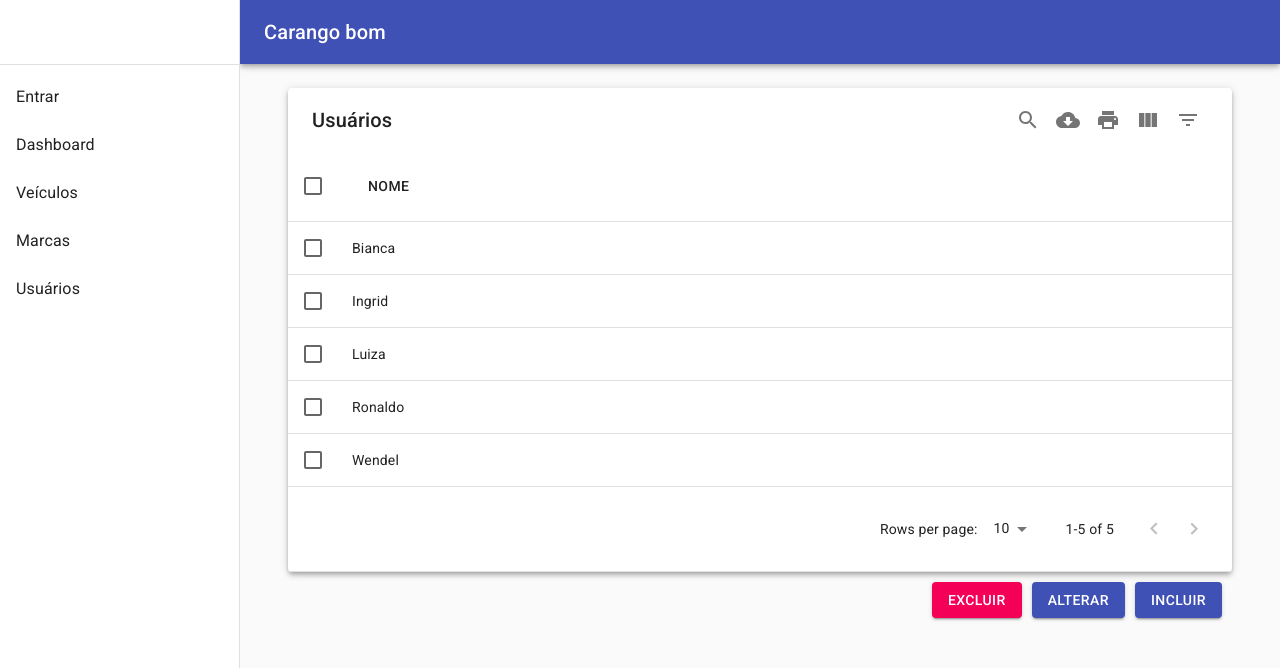
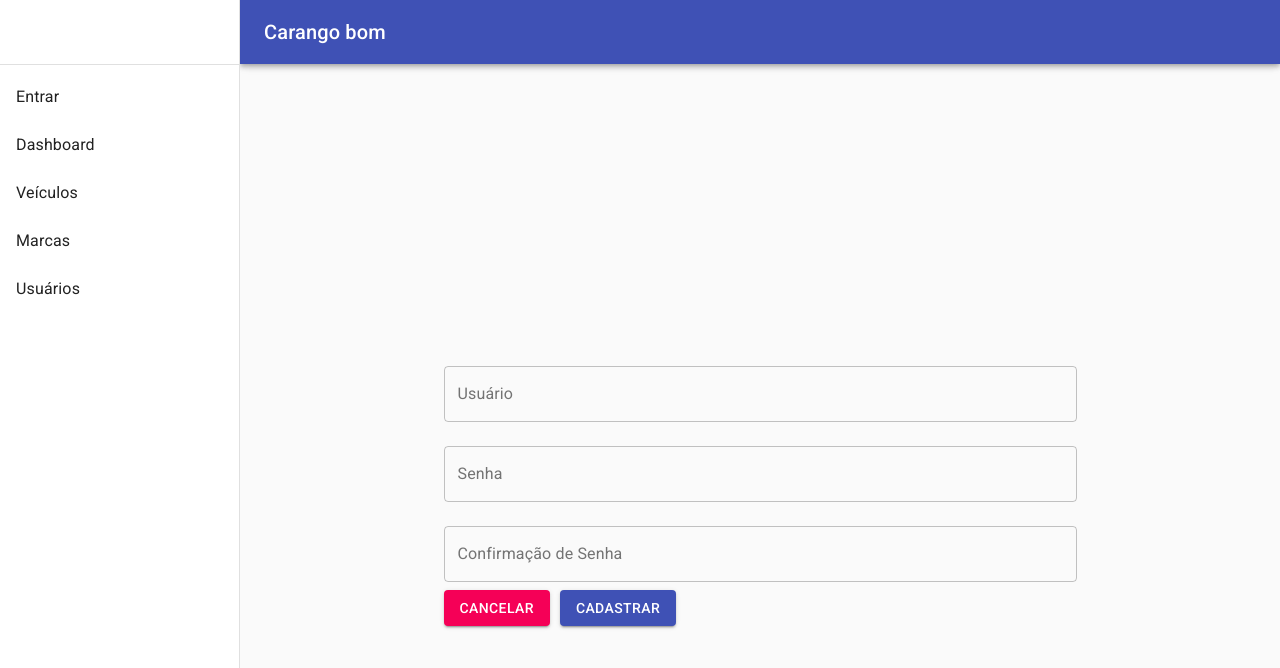
Before and after one commit to CaelumAulas/aceleratw-turma3-grupo2-frontend, a React (Create React App) app: page /usuarios/cadastro in a window 1280 px wide. Shown: the top 668 px of the page. Built offline with nearby package versions, Linux system fonts and the light colour scheme.

Commit message:
login/register user with api

```diff
--- a/src/components/PageHeader/PageHeader.js
+++ b/src/components/PageHeader/PageHeader.js
@@ -22,7 +22,7 @@ const drawerWidth = 240;
 const items = [
   {
     text: "Entrar",
-    route: "/",
+    route: "/login",
   },
   {
     text: "Dashboard",
--- a/src/components/PrivateRoute/PrivateRoute.js
+++ b/src/components/PrivateRoute/PrivateRoute.js
@@ -1,34 +1,12 @@
-import React from "react";
-import PropTypes from "prop-types";
-
+/* eslint-disable react/prop-types */
+import React, { useContext } from "react";
+import UserLogged from "../../contexts/UserLogged";
 import { Redirect, Route } from "react-router";
 
-const PrivateRoute = ({ path, component: Component, ...rest }) => {
-  const isAuthenticated = JSON.parse(localStorage.getItem("userToken"));
+export default function PrivateRoute({ children, ...rest }) {
+  const isAuthenticated = useContext(UserLogged);
 
-  return (
-    <Route
-      {...rest}
-      render={(props) =>
-        isAuthenticated ? (
-          <Component {...props} />
-        ) : (
-          <Redirect
-            to={{
-              pathname: "/login",
-              // eslint-disable-next-line react/prop-types
-              state: { returnUrl: props.location.pathname },
-            }}
-          />
-        )
-      }
-    />
-  );
-};
-
-PrivateRoute.propTypes = {
-  path: PropTypes.string.isRequired,
-  component: PropTypes.func.isRequired,
-};
-
-export default PrivateRoute;
+  console.log(isAuthenticated);
+  if (!isAuthenticated.token) return <Redirect to="/login" />;
+  return <Route {...rest}>{children}</Route>;
+}
--- /dev/null
+++ b/src/contexts/UserLogged.js
@@ -0,0 +1,5 @@
+import { createContext } from "react";
+
+const UserLogged = createContext({ token: null });
+
+export default UserLogged;
--- a/src/fragments/Login/LoginForm.js
+++ b/src/fragments/Login/LoginForm.js
@@ -1,15 +1,58 @@
-import React from "react";
+import React, { useState, useContext } from "react";
 import { GridFullHeight } from "components/GridFullHeight/GridFullHeight";
 import TextInput from "components/TextInput/TextInput";
 import CustomButton from "components/CustomButton/CustomButton";
+import { Link } from "react-router-dom";
+import UserLogged from "../../contexts/UserLogged";
 
 const LoginForm = () => {
+  const [username, setUsername] = useState("");
+  const [password, setPassword] = useState("");
+  const userLogged = useContext(UserLogged);
+
+  async function handleLogin() {
+    await fetch(`http://localhost:8080/auth`, {
+      method: "POST",
+      headers: {
+        "Content-Type": "application/json",
+      },
+      body: JSON.stringify({
+        name: username,
+        password: password,
+      }),
+    })
+      .then((response) => response.json())
+      .then((data) => {
+        userLogged.token = data.token;
+      });
+  }
+
   return (
     <GridFullHeight container direction="column" alignItems="center">
-      <form>
-        <TextInput id="username" label="Usuário" />
-        <TextInput id="password" label="Senha" type="password" />
-        <CustomButton label="Logar" />
+      <form
+        onSubmit={(e) => {
+          e.preventDefault();
+          handleLogin();
+        }}
+      >
+        <TextInput
+          value={username}
+          id="username"
+          label="Usuário"
+          onChange={(e) => setUsername(e.target.value)}
+        />
+        <TextInput
+          value={password}
+          id="password"
+          label="Senha"
+          type="password"
+          onChange={(e) => setPassword(e.target.value)}
+        />
+        <CustomButton label="Entrar" />
+        <p>
+          {" "}
+          Não tem conta? <Link to="/usuarios/cadastro"> Cadastra-se</Link>
+        </p>
       </form>
     </GridFullHeight>
   );
--- a/src/fragments/User/UserRegistrationForm.js
+++ b/src/fragments/User/UserRegistrationForm.js
@@ -1,4 +1,4 @@
-import React from "react";
+import React, { useState } from "react";
 import { GridFullHeight } from "components/GridFullHeight/GridFullHeight";
 import TextInput from "components/TextInput/TextInput";
 import CustomButton from "components/CustomButton/CustomButton";
@@ -6,6 +6,23 @@ import userStyles from "./styles";
 
 const UserRegistrationForm = () => {
   const classes = userStyles();
+  const [username, setUsername] = useState("");
+  const [password, setPassword] = useState("");
+  const [passwordConfirmation, setPasswordConfirmation] = useState("");
+
+  function handleRegisterUser() {
+    fetch(`http://localhost:8080/users`, {
+      method: "post",
+      headers: {
+        Accept: "application/vnd.vtex.ds.v10+json",
+        "Content-Type": "application/json",
+      },
+      body: JSON.stringify({
+        name: username,
+        password: password,
+      }),
+    });
+  }
 
   return (
     <GridFullHeight
@@ -14,21 +31,44 @@ const UserRegistrationForm = () => {
       justify="center"
       alignItems="center"
     >
-      <form>
-        <TextInput id="username" label="Usuário" />
-        <TextInput id="password" label="Senha" type="password" />
+      <form
+        onSubmit={(e) => {
+          e.preventDefault();
+          handleRegisterUser();
+        }}
+      >
         <TextInput
+          value={username}
+          id="username"
+          label="Usuário"
+          onChange={(e) => setUsername(e.target.value)}
+        />
+        <TextInput
+          value={password}
+          id="password"
+          label="Senha"
+          type="password"
+          onChange={(e) => setPassword(e.target.value)}
+        />
+        <TextInput
+          value={passwordConfirmation}
           id="passwordConfirmation"
           label="Confirmação de Senha"
           type="password"
+          onChange={(e) => setPasswordConfirmation(e.target.value)}
         />
         <div style={{ display: "flex" }}>
+          <CustomButton
+            style={{ marginRight: "10px" }}
+            type="reset"
+            color="secondary"
+            label="Cancelar"
+          />
           <CustomButton
             type="submit"
             label="Cadastrar"
             className={classes.submitButton}
           />
-          <CustomButton type="reset" color="secondary" label="Cancelar" />
         </div>
       </form>
     </GridFullHeight>
--- a/src/fragments/Vehicle/VehicleForm.js
+++ b/src/fragments/Vehicle/VehicleForm.js
@@ -1,4 +1,4 @@
-import React, { useState, useCallback, useEffect } from "react";
+import React, { useState, useCallback, useEffect, useContext } from "react";
 import CustomButton from "components/CustomButton/CustomButton";
 import { GridFullHeight } from "components/GridFullHeight/GridFullHeight";
 import TextInput from "components/TextInput/TextInput";
@@ -8,6 +8,7 @@ import InputLabel from "@material-ui/core/InputLabel";
 import FormControl from "@material-ui/core/FormControl";
 import vehicleStyles from "./styles";
 import { useHistory, useLocation } from "react-router-dom";
+import UserLogged from "contexts/UserLogged";
 
 const VehicleForm = () => {
   const routeState = useLocation()?.state;
@@ -19,9 +20,16 @@ const VehicleForm = () => {
   const [modelValue, setModelValue] = useState("");
   const [yearValue, setYearValue] = useState("");
   const [priceValue, setPriceValue] = useState("");
+  const userLogged = useContext(UserLogged);
 
   useEffect(() => {
-    fetch("http://localhost:8080/brands")
+    fetch("http://localhost:8080/brands", {
+      method: "GET",
+      headers: {
+        Accept: "application/json",
+        Authorization: "Bearer " + userLogged.token,
+      },
+    })
       .then((data) => data.json())
       .then((response) => {
         setBrandData(response.content);
@@ -50,7 +58,6 @@ const VehicleForm = () => {
             method: "post",
           };
 
-      console.log(url);
       fetch(url, {
         method,
         headers: {
--- a/src/routes.js
+++ b/src/routes.js
@@ -12,7 +12,7 @@ import VehicleRegistration from "screens/Vehicle/VehicleRegistration";
 import ListVehicle from "screens/Vehicle/ListVehicle";
 import PageHeader from "components/PageHeader/PageHeader";
 import ConfirmProvider from "components/Confirmation/ConfirmProvider";
-// import PrivateRoute from "components/PrivateRoute/PrivateRoute";
+import PrivateRoute from "components/PrivateRoute/PrivateRoute";
 
 export default function Routes() {
   return (
@@ -20,14 +20,18 @@ export default function Routes() {
       <ConfirmProvider>
         <PageHeader>
           <Switch>
-            {/* <PrivateRoute path="/inicio" component={Dashboard} /> */}
-            <Route exact path="/" component={Dashboard} />
+            <Route exact path="/" component={ListVehicle} />
             <Route path="/login" exact component={Login} />
-            <Route path="usuarios/cadastro" component={UserRegistration} />
+            <PrivateRoute path="/dashboard">
+              <Dashboard />
+            </PrivateRoute>
+            <Route path="/usuarios/cadastro" component={UserRegistration} />
             <Route path="/usuarios" component={ListUsers} />
             <Route path="/marcas/cadastro" component={BrandRegistration} />
             <Route path="/marcas" component={ListBrand} />
-            <Route path="/veiculos/cadastro" component={VehicleRegistration} />
+            <PrivateRoute path="/veiculos/cadastro">
+              <VehicleRegistration />
+            </PrivateRoute>
             <Route path="/veiculos" component={ListVehicle} />
             <Route path="/recuperar-senha" component={UserForgotPassword} />
             <Route>
```
